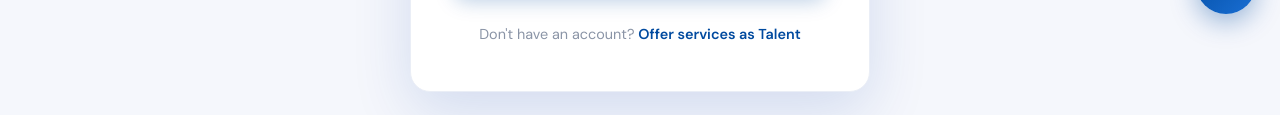
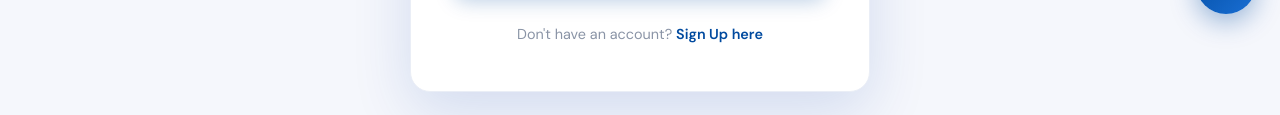
Before and after one commit to Santinas/software-engineering2, a website: page login.html in a window 1280 px wide. Shown: the part 762-877 px from the top of the page. Drawn offline with nearby package versions, Linux system fonts and the light colour scheme.

Commit message:
bugfixed

```diff
--- a/login.html
+++ b/login.html
@@ -148,7 +148,7 @@
     </ul>
     <div class="nav-actions">
       <a href="login.html"><button class="btn-ghost">Log In</button></a>
-      <a href="offer-services.html"><button class="btn-solid">Sign Up</button></a>
+      <a href="signup.html"><button class="btn-solid">Sign Up</button></a>
     </div>
   </div>
 </nav>
@@ -195,7 +195,7 @@
       </form>
 
       <p style="text-align: center; margin-top: 28px; font-size: 0.9rem; color: var(--gray-mid);">
-        Don't have an account? <a href="offer-services.html" style="color: var(--blue-mid); font-weight: 600;">Offer services as Talent</a>
+        Don't have an account? <a href="signup.html" style="color: var(--blue-mid); font-weight: 600;">Sign Up here</a>
       </p>
     </div>
   </div>
```
